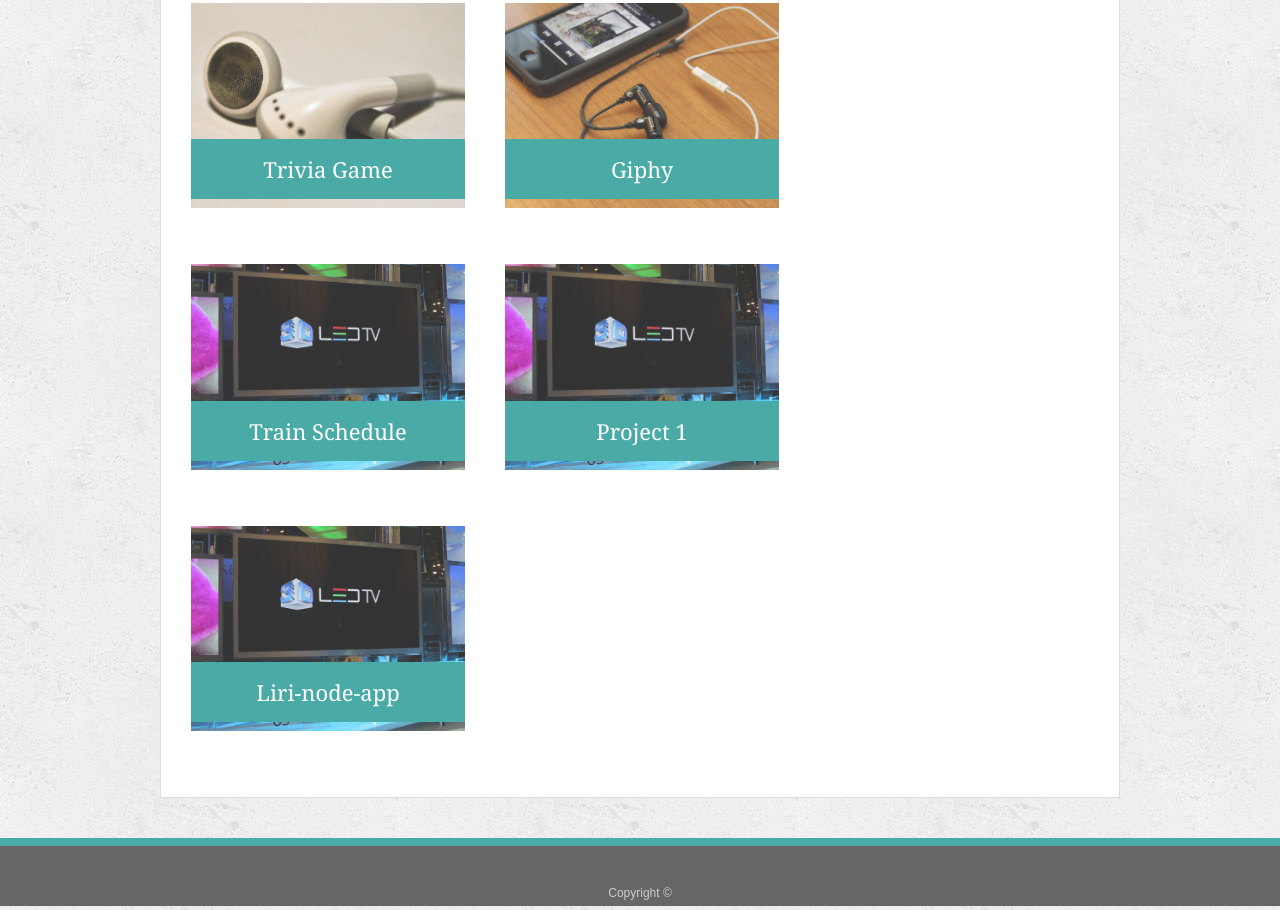
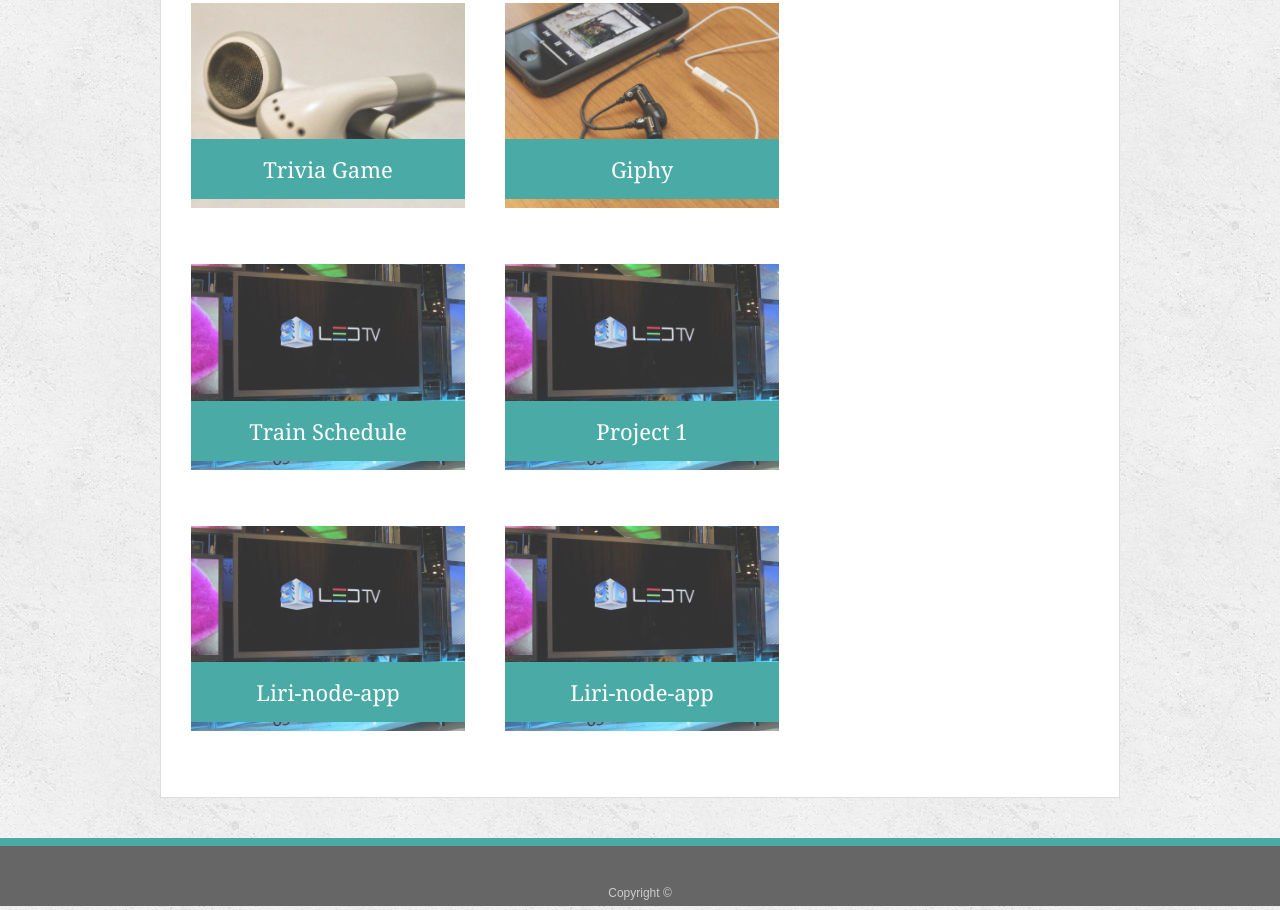
Before and after one commit to anees05/Responsive-Portfolio, a plain HTML site: page portfolio.html in a window 1280 px wide. Shown: the part 532-1442 px from the top of the page. Drawn offline with Linux system fonts and the light colour scheme.

Commit message:
Add bamazon to portfolio

```diff
--- a/portfolio.html
+++ b/portfolio.html
@@ -75,6 +75,13 @@
         </a>
       </div>
 
+      <div class="work">
+        <img src="../Responsive-Portfolio/images/technics-q-c-640-480-9.jpg" alt="Bamazon">
+        <a href=" https://anees05.github.io/bamazonCustomer/">
+          <h3>Liri-node-app</h3>
+        </a>
+      </div>
+
     </section>
 
   </div>
```
